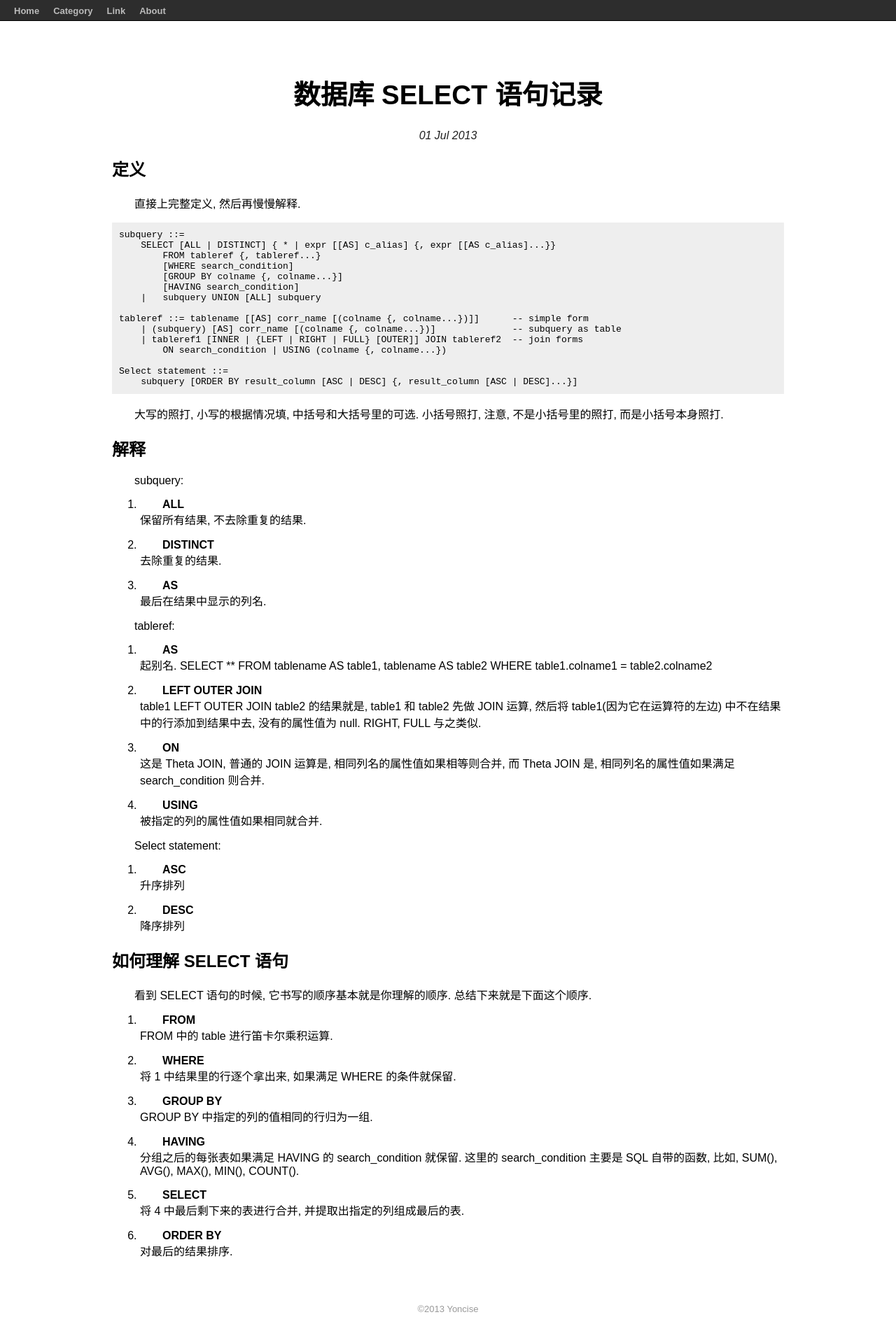
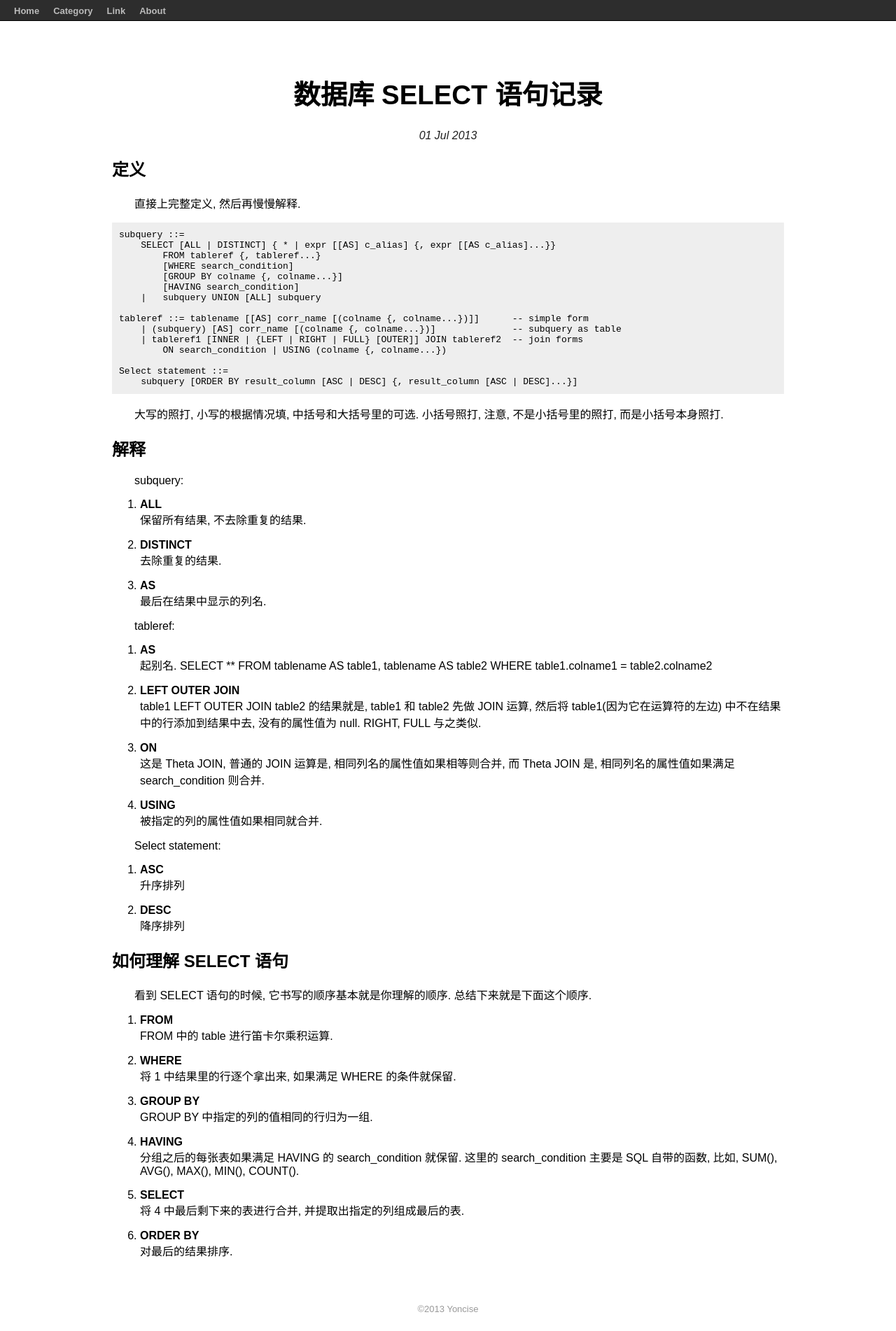
Before and after one commit to yoncise/yoncise.github.io, a Jekyll site: the page built from _posts/2013-07-01-数据库-SELECT-语句记录.md, in a window 1280 px wide. Shown: the whole page at 70% size. Built offline with Jekyll 4.4.1, drawn with Linux system fonts in a browser that asks for light colours; Markdown is read by kramdown in place of the engine named in the settings.

Commit message:
fix css selector for li > p

```diff
--- a/blog/css/style.css
+++ b/blog/css/style.css
@@ -220,16 +220,16 @@ body {
     text-indent: 0;
 }
 
-#article ul > p, ol > p {
-    text-indent: 0;
-}
-
 #article p {
     text-indent: 2em;
 }
 
 #article p img {
     margin-left: -2em;
+}
+
+#article li > p {
+    text-indent: 0;
 }
 
 #article blockquote {
```
